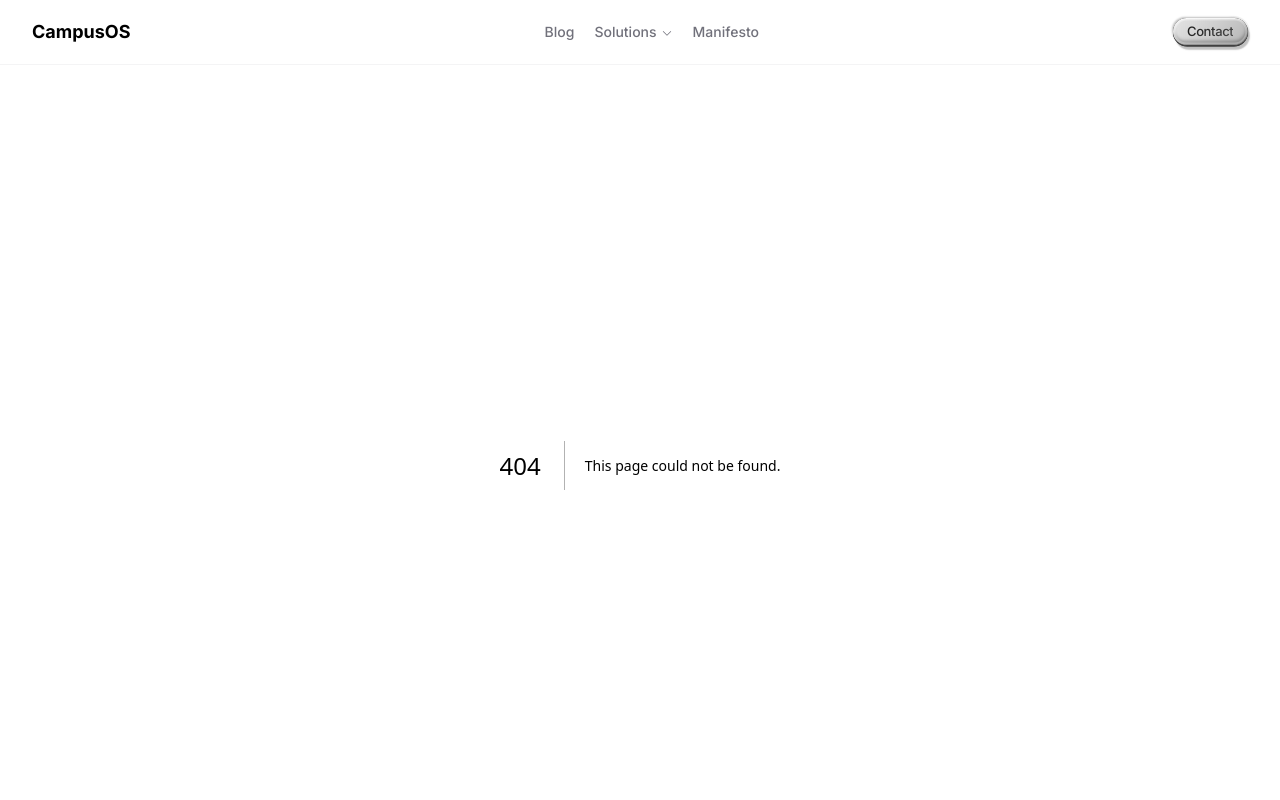
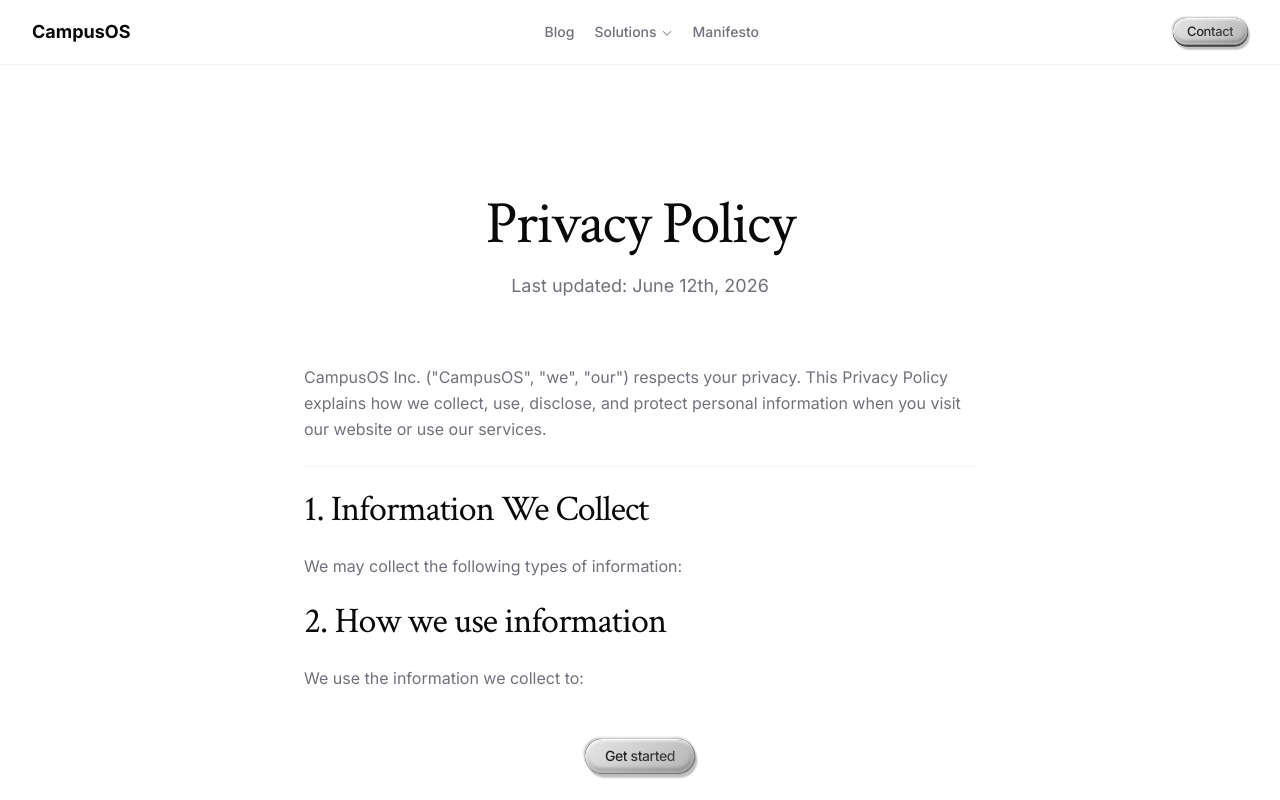
Before and after one commit to CampusOS-Labs/campusos-landing, a Next.js app: page /privacy in a window 1280 px wide. Before the commit this address had no page. Shown: the top 800 px of the page. Built offline with nearby package versions, Linux system fonts and the light colour scheme.

Commit message:
add privacy policy page

```diff
--- /dev/null
+++ b/app/privacy/page.tsx
@@ -0,0 +1,45 @@
+import Image from "next/image";
+import { NeumorphicButton } from "@/components/ui/NeumorphicButton";
+
+export default function Announcements() {
+  return (
+    <main className="flex-1 flex flex-col items-center pt-32 px-6">
+      <h1 className="text-6xl font-light tracking-tight text-center max-w-3xl font-heading leading-[1.05]">
+        Privacy Policy
+      </h1>
+      <p className="mt-4 text-center text-lg text-muted-foreground max-w-xl">
+        Last updated: June 12th, 2026
+      </p>
+      <div className="mt-16 max-w-2xl space-y-6">
+        <p className="text-muted-foreground leading-relaxed">
+          CampusOS Inc. ("CampusOS", "we", "our") respects your privacy. This Privacy Policy explains how we collect, use, disclose, and protect personal information when you visit our website or use our services.
+        </p>
+        <div className="w-full h-px bg-muted mx-auto" />
+
+        <h1 className="text-4xl font-light tracking-tight text-left max-w-3xl font-heading leading-[1.05]">
+          1. Information We Collect
+        </h1>
+        <p className="text-muted-foreground leading-relaxed">
+          We may collect the following types of information:
+          <ul>
+            <li>
+            </li>
+          </ul>
+        </p>
+        <h1 className="text-4xl font-light tracking-tight text-left max-w-3xl font-heading leading-[1.05]">
+          2. How we use information
+        </h1>
+        <p className="text-muted-foreground leading-relaxed">
+          We use the information we collect to:
+          <ul>
+            <li>
+            </li>
+          </ul>
+        </p>
+      </div>
+      <NeumorphicButton href="/contact" className="mt-12">
+        Get started
+      </NeumorphicButton>
+    </main>
+  );
+}
```
